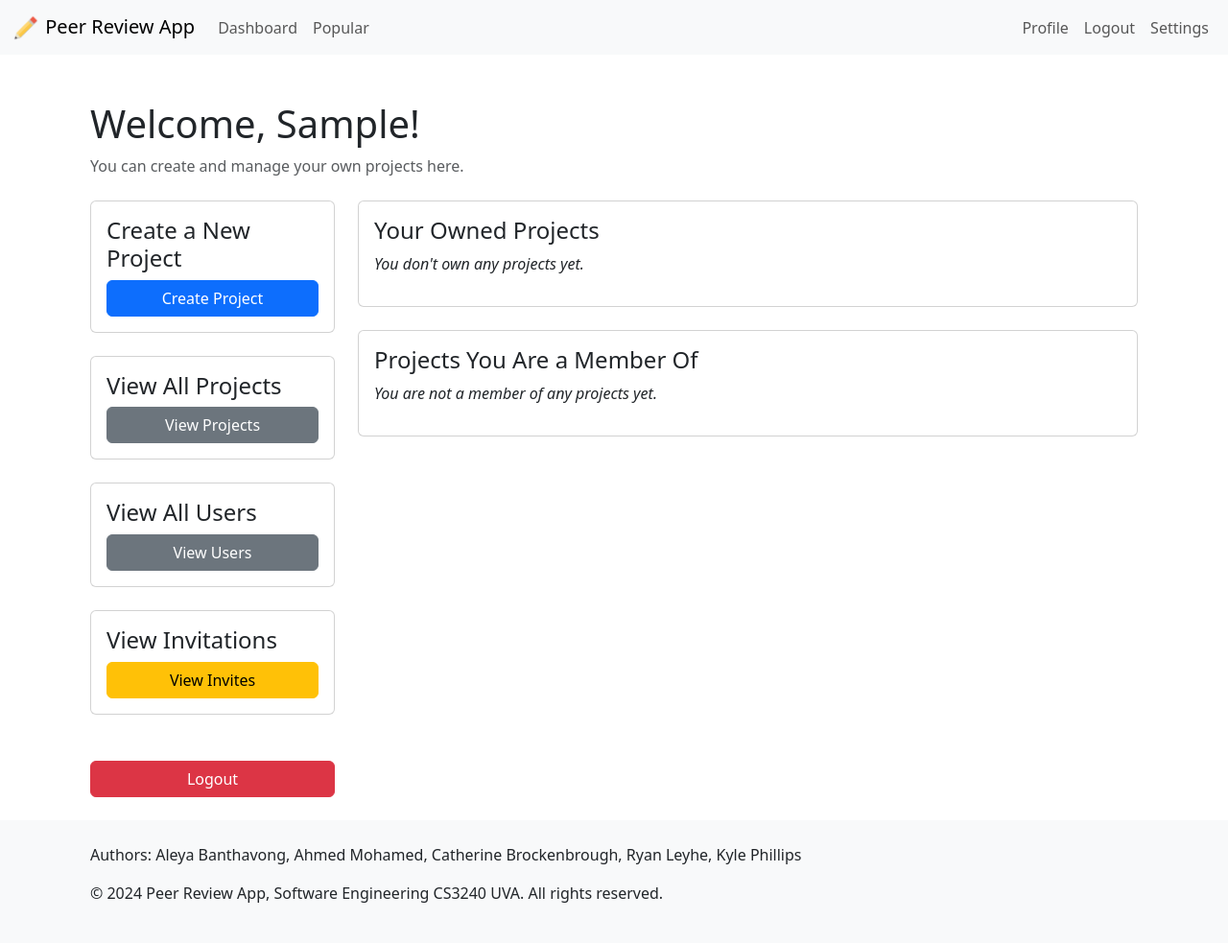
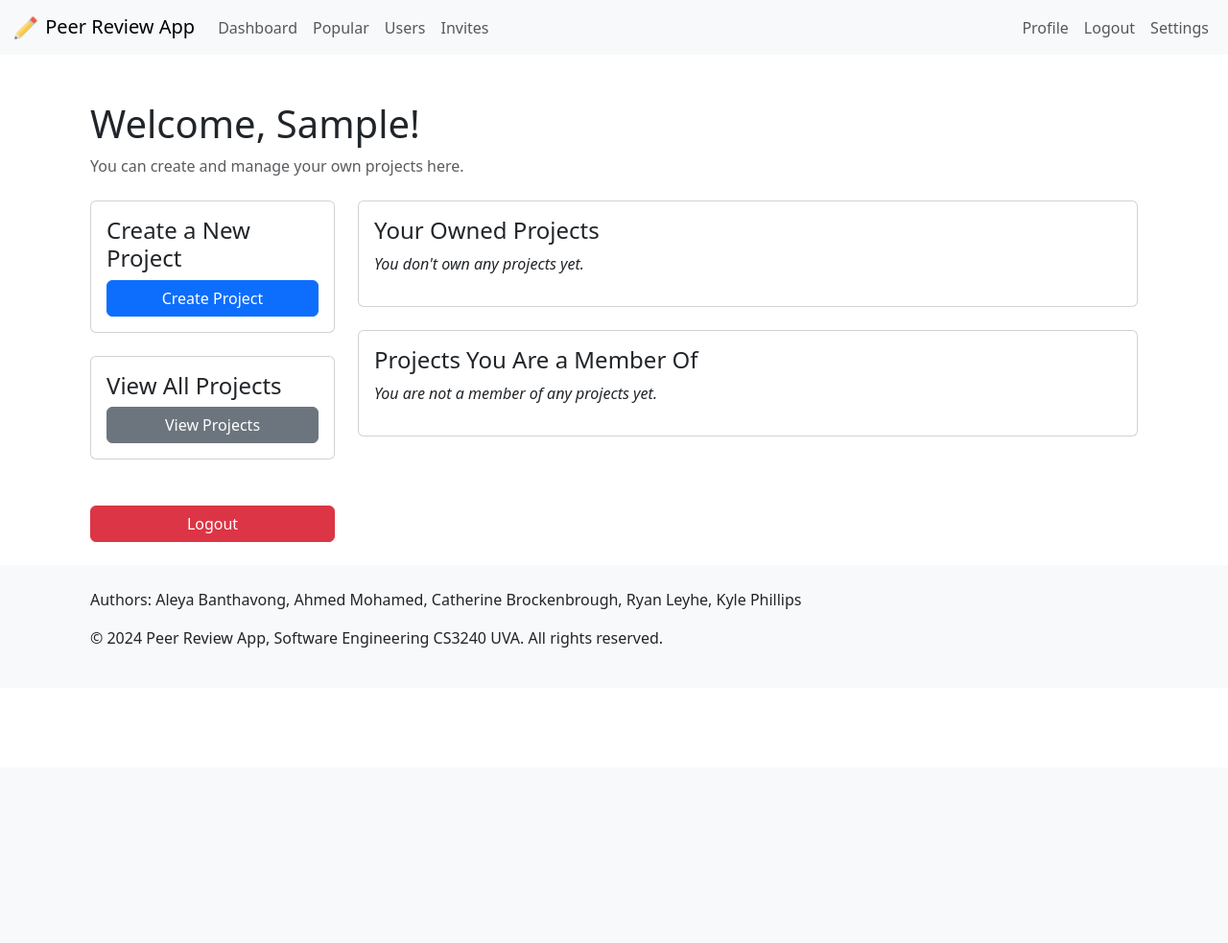
Before and after one commit to AhmedMoee/PeerReview, a Django app: a page that uses users/templates/base.html in a window 1280 px wide. Shown: the whole page at 96% size. After the commit the page ends 675 px from the top, so only its background shows below. Run offline with Django 5.2, Linux system fonts and the light colour scheme; the visitor is signed in with stand-in values (Sample User, id 1); some libraries are stand-ins or nearby versions.

Commit message:
adding badge for pending invites

```diff
--- a/users/templates/base.html
+++ b/users/templates/base.html
@@ -32,6 +32,17 @@
                     <li class="nav-item">
                         <a class="nav-link" href="{% url 'popular_projects' %}">
                             Popular
+                        </a>
+                    </li>
+                    <li class="nav-item">
+                        <a class="nav-link" href="{% url 'search_users' %}">Users</a>
+                    </li>
+                    <li class="nav-item">
+                        <a class="nav-link" href="{% url 'view_invites' %}">
+                            Invites
+                            {% if pending_invitations_count > 0 %}
+                                <span class="badge bg-danger">{{ pending_invitations_count }}</span>
+                            {% endif %}
                         </a>
                     </li>
                 </ul>
--- a/users/templates/common_dashboard.html
+++ b/users/templates/common_dashboard.html
@@ -28,20 +28,23 @@
             </div>
 
             <!-- View All Users Section -->
-            <div class="card mb-4">
-                <div class="card-body">
-                    <h4 class="card-title">View All Users</h4>
-                    <a href="{% url 'search_users' %}" class="btn btn-secondary w-100">View Users</a>
-                </div>
-            </div>
+<!--            <div class="card mb-4">-->
+<!--                <div class="card-body">-->
+<!--                    <h4 class="card-title">View All Users</h4>-->
+<!--                    <a href="{% url 'search_users' %}" class="btn btn-secondary w-100">View Users</a>-->
+<!--                </div>-->
+<!--            </div>-->
 
-            <!-- View Invites Section (New Button) -->
-            <div class="card mb-4">
-                <div class="card-body">
-                    <h4 class="card-title">View Invitations</h4>
-                    <a href="{% url 'view_invites' %}" class="btn btn-warning w-100">View Invites</a>
-                </div>
-            </div>
+            <!-- View Invites Section with Pending Invites Badge (New Button) -->
+<!--            <div class="card mb-4">-->
+<!--                <div class="card-body">-->
+<!--                    <h4 class="card-title">View Invitations</h4>-->
+<!--                        {% if pending_invitations_count > 0 %}-->
+<!--                            <span class="position-absolute top-0 start-100 translate-middle badge bg-danger rounded-pill">{{ pending_invitations_count }}</span>-->
+<!--                        {% endif %}-->
+<!--                    <a href="{% url 'view_invites' %}" class="btn btn-warning w-100">View Invites</a>-->
+<!--                </div>-->
+<!--            </div>-->
 
             <!-- Logout Button -->
             <a href="{% url 'logout' %}" class="btn btn-danger w-100 mt-4">Logout</a>
--- a/users/views.py
+++ b/users/views.py
@@ -34,18 +34,23 @@ def dashboard(request):
         # look for first name, if it doesn't exist, use their username
         user_name = request.user.first_name or request.user.username
 
+        # count pending invitations for the user
+        pending_invitations_count = ProjectInvitation.objects.filter(
+            invited_user=request.user,
+            status='PENDING'
+        ).count()
+
         if request.user.groups.filter(name='PMA Administrators').exists():
             # Render the PMA Administrator dashboard
-            return pma_dashboard(request)
+            return pma_dashboard(request, user_name)
         else:
             # Render the Common User dashboard
-            return common_dashboard(request)
+            return common_dashboard(request, user_name, pending_invitations_count)
     # if not authenticated, anon user, redirect to home page (with Google login option)
     return anonymous_dashboard(request)
 
 @login_required
-def common_dashboard(request):
-    user_name = request.user.first_name or request.user.username
+def common_dashboard(request, user_name, pending_invitations_count):
     owned_projects = Project.objects.filter(owner=request.user)
     member_projects = Project.objects.filter(members=request.user).exclude(owner=request.user)
 
@@ -53,6 +58,7 @@ def common_dashboard(request):
         'user_name': user_name,
         'owned_projects': owned_projects,
         'member_projects': member_projects,
+        'pending_invitations_count': pending_invitations_count,
     })
 
 #display project list helper method
@@ -84,8 +90,7 @@ def get_projects_context(request):
     }
 
 @login_required
-def pma_dashboard(request):
-    user_name = request.user.first_name or request.user.username
+def pma_dashboard(request, user_name):
     context = get_projects_context(request)
     context['user_name'] = user_name
     return render(request, 'pma_admin_dashboard.html', context)
@@ -770,7 +775,7 @@ def select_project_for_invite(request, user_id):
 
     return render(request, 'select_project.html', {
         'invited_user': invited_user,
-        'user_projects': user_projects
+        'user_projects': user_projects,
     })
 
 
@@ -815,7 +820,6 @@ def invitation_list(request):
     return render(request, 'view_invites.html', {
         'pending_invitations': pending_invitations
     })
-
 
 @login_required
 def upvote_project(request, project_id):
```
